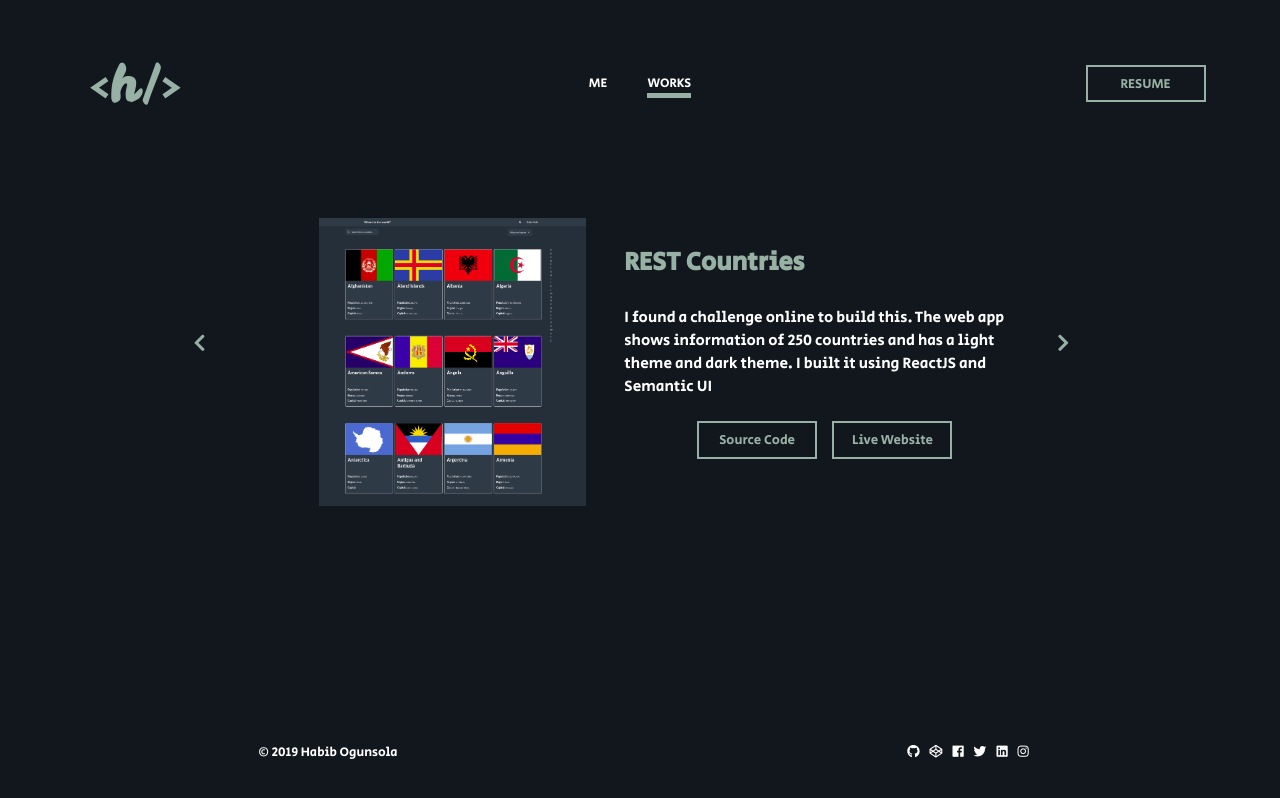
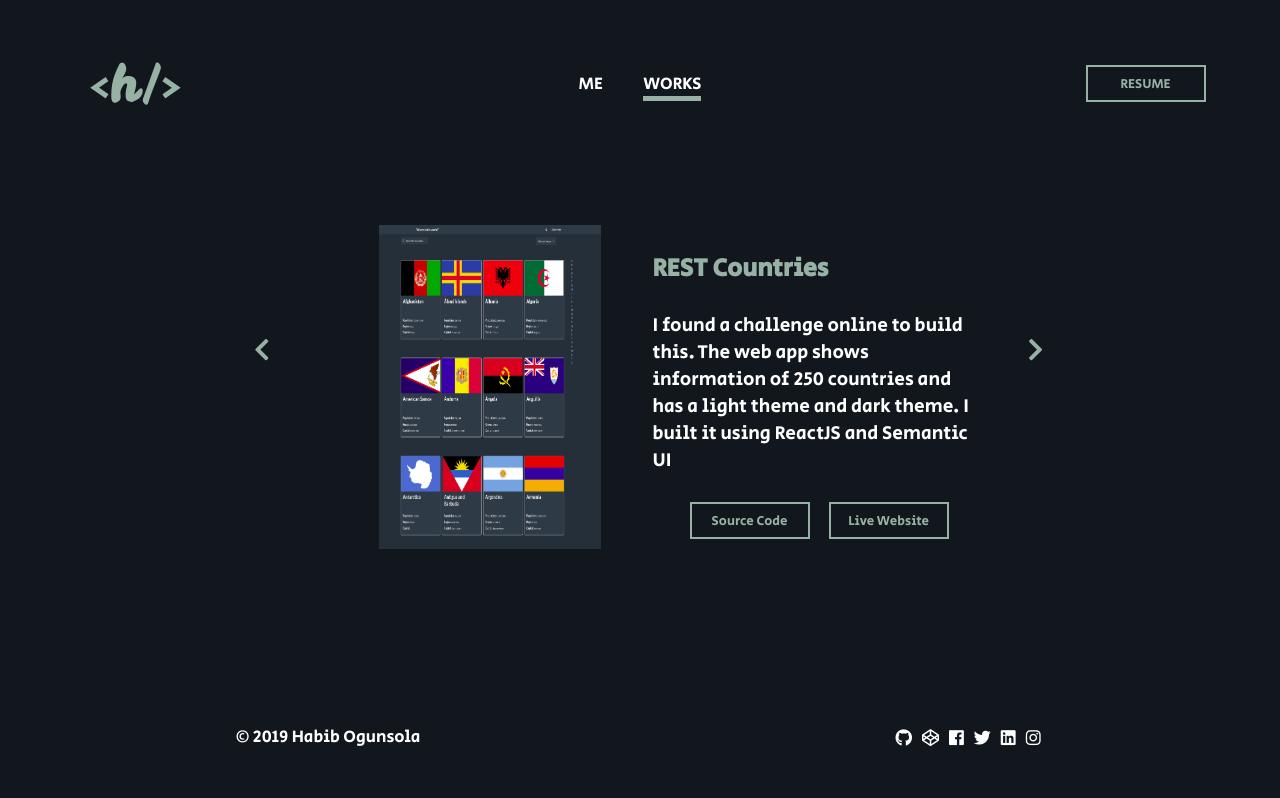
Before and after one commit to ogunsolahabib/portfolio-one, a React (Create React App) app: page /works in a window 1280 px wide. Built offline with nearby package versions, Linux system fonts and the light colour scheme.

Commit message:
responsive styles

```diff
--- a/public/style.css
+++ b/public/style.css
@@ -67,7 +67,7 @@ nav .right {
   float: right;
 }
 .name-large {
-  font-size: 5vw;
+  font-size: 50px;
   line-height: 1em;
 }
 .matter {
@@ -220,12 +220,12 @@ footer i {
 }
 @media only screen and (min-width: 1024px) {
   body {
-    font-size: 1vw;
+    font-size: 17px;
     max-height: 100vh;
     overflow: hidden;
   }
   h3 {
-    font-size: 1.5vw;
+    font-size: 20px;
   }
   #contact .set.address {
     font-size: 1.3vw;
@@ -233,20 +233,20 @@ footer i {
   .works .btn-arrow {
     position: absolute;
     top: 40%;
-    font-size: 1.5vw;
+    font-size: 25px;
   }
   .work .desc .project-name {
-    font-size: 2vw;
+    font-size: 25px;
   }
   .work .desc {
-    font-size: 1.2vw;
+    font-size: 19px;
     vertical-align: middle;
   }
   .mobile-works{
     display: none;
   }
 }
-@media only screen and (max-width: 768px) {
+@media only screen and (max-width: 1024px) {
   body {
     padding: 0 2em;
   }
```
Also changed, not shown: package.json (+14 -1 lines).
